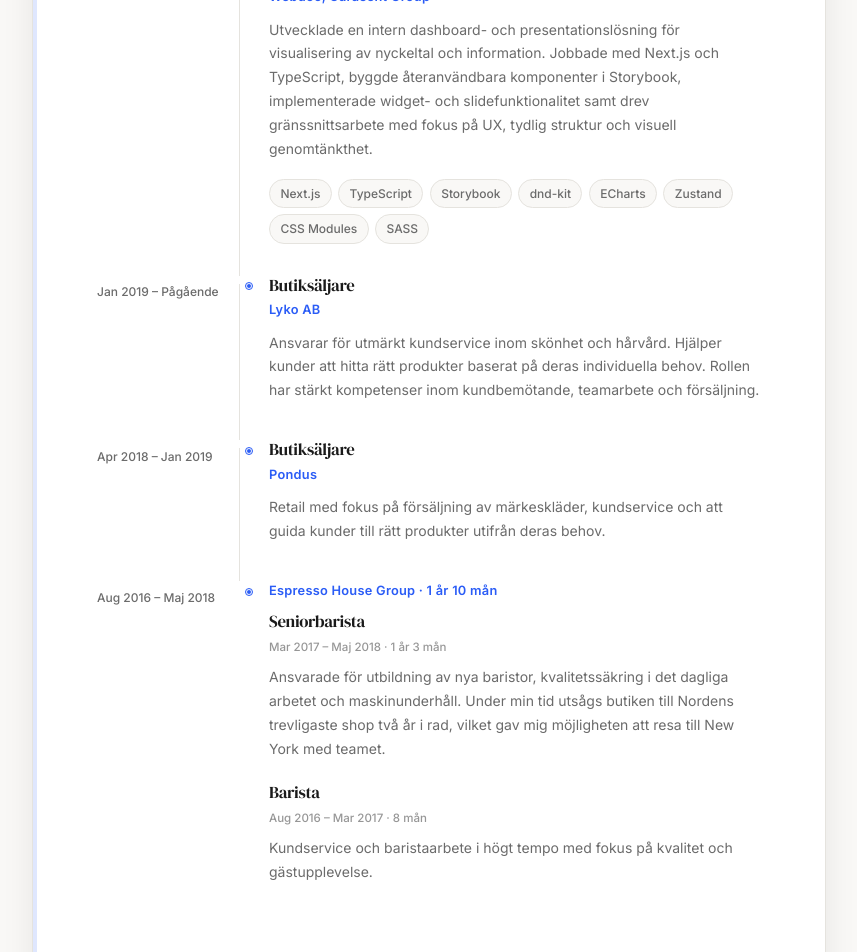
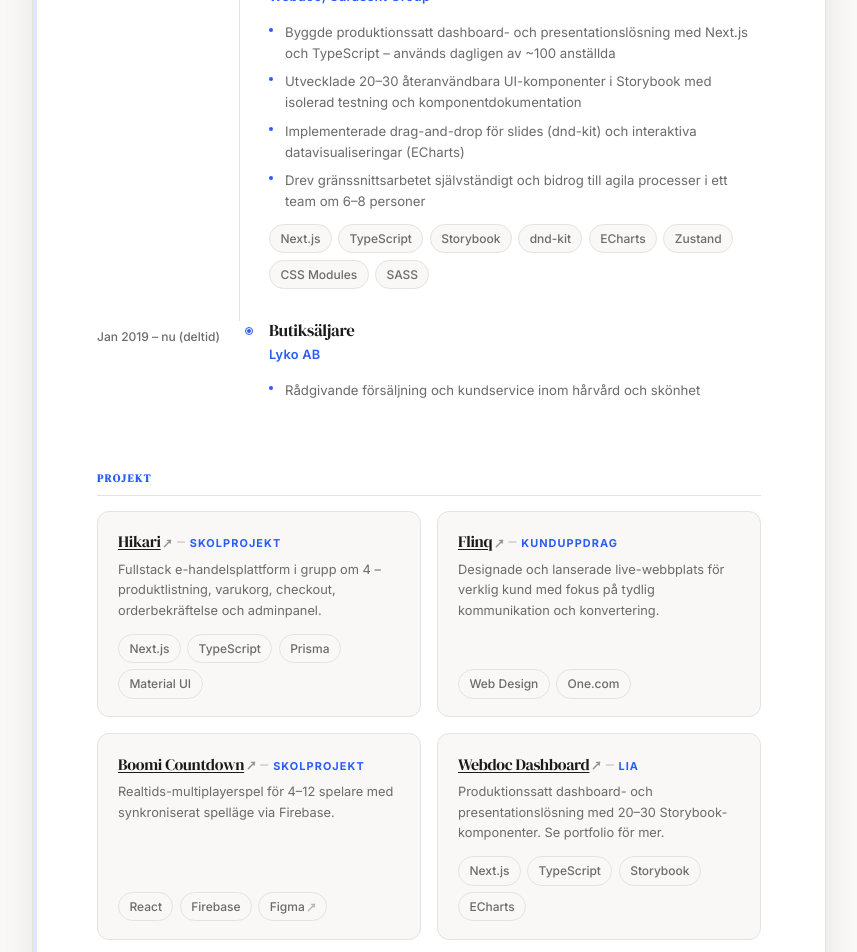
Before and after one commit to kaspvik/kaspervikstrom, a Next.js app: page /cv in a window 1280 px wide. Shown: the part 1520-2472 px from the top of the page, without its empty margins (211-1068 px from the left). Built offline with nearby package versions, Linux system fonts and the light colour scheme.

Commit message:
Enhance CV and project pages: add hover effects for project cards, update profile text, and improve project descriptions for clarity and engagement

```diff
--- a/src/app/cv/cv.module.css
+++ b/src/app/cv/cv.module.css
@@ -418,6 +418,22 @@
   flex-direction: column;
   gap: 0.3rem;
   background: var(--color-bg);
+  transition: border-color 0.15s, box-shadow 0.15s;
+}
+
+.projectCard:hover {
+  border-color: var(--color-accent);
+  box-shadow: 0 2px 10px rgba(0, 0, 0, 0.06);
+}
+
+.tagLink {
+  cursor: pointer;
+  transition: border-color 0.15s, color 0.15s;
+}
+
+.tagLink:hover {
+  border-color: var(--color-accent);
+  color: var(--color-accent);
 }
 
 .projectCategory {
--- a/src/app/cv/page.tsx
+++ b/src/app/cv/page.tsx
@@ -36,15 +36,6 @@ const liaStack = [
   "Zustand",
   "CSS Modules",
   "SASS",
-];
-
-const softSkills = [
-  "Kundservice & bemötande",
-  "Kommunikation",
-  "Marknadsföring",
-  "Eventplanering",
-  "Projektledning",
-  "Ledarskap",
 ];
 
 function MailIcon() {
@@ -136,6 +127,29 @@ function GlobeIcon() {
   );
 }
 
+function ExtLinkIcon() {
+  return (
+    <svg
+      width="9"
+      height="9"
+      viewBox="0 0 10 10"
+      fill="none"
+      stroke="currentColor"
+      strokeWidth="1.6"
+      strokeLinecap="round"
+      strokeLinejoin="round"
+      style={{
+        display: "inline",
+        verticalAlign: "middle",
+        marginLeft: "0.15em",
+        opacity: 0.45,
+      }}
+      aria-hidden>
+      <path d="M1.5 8.5L8.5 1.5M5 1.5h3v3" />
+    </svg>
+  );
+}
+
 export default function CVPage() {
   return (
     <div className={styles.root}>
@@ -220,34 +234,20 @@ export default function CVPage() {
                 </span>
               </div>
             </section>
-
-            <section className={styles.section}>
-              <h2 className={styles.sectionLabel}>Övriga färdigheter</h2>
-              <ul className={styles.bulletList}>
-                {softSkills.map((s) => (
-                  <li key={s}>{s}</li>
-                ))}
-              </ul>
-            </section>
           </aside>
 
           <div className={styles.main}>
             <section className={styles.section}>
               <h2 className={styles.sectionLabel}>Profil</h2>
               <p className={styles.profileText}>
-                Fullstackutbildad frontendutvecklare med ett genuint intresse
-                för UI, tillgänglighet och användarupplevelse. Jag är en person
-                som sprider energi och glädje i gruppen och trivs verkligen med
-                att jobba nära andra människor, oavsett om det är i ett team,
-                med kunder eller i ideella sammanhang.
-              </p>
-              <p className={styles.profileText}>
-                Jag trivs i skärningspunkten mellan kreativitet och struktur,
-                och är som bäst när jag får omvandla idéer och layouts till
-                moderna, genomtänkta produkter som faktiskt är enkla att
-                använda. Min bakgrund spänner över frontend-utveckling,
-                designsystem, kommunikation och projektledning, och jag lär mig
-                snabbt i nya sammanhang.
+                Frontendutvecklare med LIA på Webdoc (Carasent Group) där jag
+                byggde en produktionssatt dashboard- och presentationslösning
+                med Next.js, TypeScript och Storybook. Trivs i gränslandet
+                mellan design och kod – van att arbeta nära UX och omsätta
+                Figmaunderlag till välstrukturerade komponenter med hög visuell
+                kvalitet. Har erfarenhet av tvärfunktionella team och bidrar
+                aktivt till både tekniska diskussioner och ett bra klimat i
+                gruppen.
               </p>
             </section>
 
@@ -301,14 +301,27 @@ export default function CVPage() {
                   Frontendutvecklare – LIA
                 </h3>
                 <p className={styles.timelineOrg}>Webdoc, Carasent Group</p>
-                <p className={styles.timelineDesc}>
-                  Utvecklade en intern dashboard- och presentationslösning för
-                  visualisering av nyckeltal och information. Jobbade med
-                  Next.js och TypeScript, byggde återanvändbara komponenter i
-                  Storybook, implementerade widget- och slidefunktionalitet samt
-                  drev gränssnittsarbete med fokus på UX, tydlig struktur och
-                  visuell genomtänkthet.
-                </p>
+                <ul
+                  className={styles.bulletList}
+                  style={{ marginTop: "0.25rem" }}>
+                  <li>
+                    Byggde produktionssatt dashboard- och presentationslösning
+                    med Next.js och TypeScript – används dagligen av ~100
+                    anställda
+                  </li>
+                  <li>
+                    Utvecklade 20–30 återanvändbara UI-komponenter i Storybook
+                    med isolerad testning och komponentdokumentation
+                  </li>
+                  <li>
+                    Implementerade drag-and-drop för slides (dnd-kit) och
+                    interaktiva datavisualiseringar (ECharts)
+                  </li>
+                  <li>
+                    Drev gränssnittsarbetet självständigt och bidrog till agila
+                    processer i ett team om 6–8 personer
+                  </li>
+                </ul>
                 <div className={styles.tags} style={{ marginTop: "0.5rem" }}>
                   {liaStack.map((s) => (
                     <span key={s} className={styles.tag}>
@@ -322,72 +335,199 @@ export default function CVPage() {
             {/* Lyko */}
             <div className={styles.timelineItem}>
               <div className={styles.timelineMeta}>
-                <span className={styles.timelineDate}>Jan 2019 – Pågående</span>
+                <span className={styles.timelineDate}>
+                  Jan 2019 – nu (deltid)
+                </span>
               </div>
               <div className={styles.timelineContent}>
                 <h3 className={styles.timelineRole}>Butiksäljare</h3>
                 <p className={styles.timelineOrg}>Lyko AB</p>
-                <p className={styles.timelineDesc}>
-                  Ansvarar för utmärkt kundservice inom skönhet och hårvård.
-                  Hjälper kunder att hitta rätt produkter baserat på deras
-                  individuella behov. Rollen har stärkt kompetenser inom
-                  kundbemötande, teamarbete och försäljning.
-                </p>
-              </div>
-            </div>
-
-            {/* Pondus */}
-            <div className={styles.timelineItem}>
-              <div className={styles.timelineMeta}>
-                <span className={styles.timelineDate}>Apr 2018 – Jan 2019</span>
-              </div>
-              <div className={styles.timelineContent}>
-                <h3 className={styles.timelineRole}>Butiksäljare</h3>
-                <p className={styles.timelineOrg}>Pondus</p>
-                <p className={styles.timelineDesc}>
-                  Retail med fokus på försäljning av märkeskläder, kundservice
-                  och att guida kunder till rätt produkter utifrån deras behov.
-                </p>
-              </div>
-            </div>
-
-            {/* Espresso House – grouped */}
-            <div className={styles.timelineItem}>
-              <div className={styles.timelineMeta}>
-                <span className={styles.timelineDate}>Aug 2016 – Maj 2018</span>
-              </div>
-              <div className={styles.timelineContent}>
-                <p className={styles.timelineOrg}>
-                  Espresso House Group · 1 år 10 mån
-                </p>
-
-                <h3 className={styles.timelineRole}>Seniorbarista</h3>
-                <p className={styles.timelineSubDate}>
-                  Mar 2017 – Maj 2018 · 1 år 3 mån
-                </p>
-                <p className={styles.timelineDesc}>
-                  Ansvarade för utbildning av nya baristor, kvalitetssäkring i
-                  det dagliga arbetet och maskinunderhåll. Under min tid utsågs
-                  butiken till Nordens trevligaste shop två år i rad, vilket gav
-                  mig möjligheten att resa till New York med teamet.
-                </p>
-
-                <h3
-                  className={styles.timelineRole}
-                  style={{ marginTop: "0.75rem" }}>
-                  Barista
-                </h3>
-                <p className={styles.timelineSubDate}>
-                  Aug 2016 – Mar 2017 · 8 mån
-                </p>
-                <p className={styles.timelineDesc}>
-                  Kundservice och baristaarbete i högt tempo med fokus på
-                  kvalitet och gästupplevelse.
-                </p>
+                <ul
+                  className={styles.bulletList}
+                  style={{ marginTop: "0.25rem" }}>
+                  <li>
+                    Rådgivande försäljning och kundservice inom hårvård och
+                    skönhet
+                  </li>
+                </ul>
               </div>
             </div>
           </div>
         </section>
+
+        <section className={styles.section}>
+          <h2 className={styles.sectionLabel}>Projekt</h2>
+          <div className={styles.projectGrid}>
+            <div className={styles.projectCard}>
+              <div
+                style={{
+                  display: "flex",
+                  alignItems: "baseline",
+                  gap: "0.3rem",
+                  flexWrap: "wrap",
+                }}>
+                <h3 className={styles.projectName} style={{ margin: 0 }}>
+                  <a
+                    href="https://nextjs-webshop-ts-react-akarui.vercel.app/"
+                    target="_blank"
+                    rel="noopener noreferrer"
+                    style={{
+                      color: "inherit",
+                      textDecoration: "underline",
+                      textUnderlineOffset: "2px",
+                    }}>
+                    Hikari
+                    <ExtLinkIcon />
+                  </a>
+                </h3>
+                <span style={{ color: "var(--color-text-muted)", opacity: 0.35 }}>–</span>
+                <span className={styles.projectCategory}>Skolprojekt</span>
+              </div>
+              <p className={styles.projectDesc}>
+                Fullstack e-handelsplattform i grupp om 4 – produktlistning,
+                varukorg, checkout, orderbekräftelse och adminpanel.
+              </p>
+              <div
+                className={styles.tags}
+                style={{ marginTop: "auto", paddingTop: "0.5rem" }}>
+                <span className={styles.tag}>Next.js</span>
+                <span className={styles.tag}>TypeScript</span>
+                <span className={styles.tag}>Prisma</span>
+                <span className={styles.tag}>Material UI</span>
+              </div>
+            </div>
+
+            <div className={styles.projectCard}>
+              <div
+                style={{
+                  display: "flex",
+                  alignItems: "baseline",
+                  gap: "0.3rem",
+                  flexWrap: "wrap",
+                }}>
+                <h3 className={styles.projectName} style={{ margin: 0 }}>
+                  <a
+                    href="https://flinq.se/"
+                    target="_blank"
+                    rel="noopener noreferrer"
+                    style={{
+                      color: "inherit",
+                      textDecoration: "underline",
+                      textUnderlineOffset: "2px",
+                    }}>
+                    Flinq
+                    <ExtLinkIcon />
+                  </a>
+                </h3>
+                <span style={{ color: "var(--color-text-muted)", opacity: 0.35 }}>–</span>
+                <span className={styles.projectCategory}>Kunduppdrag</span>
+              </div>
+              <p className={styles.projectDesc}>
+                Designade och lanserade live-webbplats för verklig kund med
+                fokus på tydlig kommunikation och konvertering.
+              </p>
+              <div
+                className={styles.tags}
+                style={{ marginTop: "auto", paddingTop: "0.5rem" }}>
+                <span className={styles.tag}>Web Design</span>
+                <span className={styles.tag}>One.com</span>
+              </div>
+            </div>
+
+            <div className={styles.projectCard}>
+              <div
+                style={{
+                  display: "flex",
+                  alignItems: "baseline",
+                  gap: "0.3rem",
+                  flexWrap: "wrap",
+                }}>
+                <h3 className={styles.projectName} style={{ margin: 0 }}>
+                  <a
+                    href="https://boomi-countdown.vercel.app/"
+                    target="_blank"
+                    rel="noopener noreferrer"
+                    style={{
+                      color: "inherit",
+                      textDecoration: "underline",
+                      textUnderlineOffset: "2px",
+                    }}>
+                    Boomi Countdown
+                    <ExtLinkIcon />
+                  </a>
+                </h3>
+                <span style={{ color: "var(--color-text-muted)", opacity: 0.35 }}>–</span>
+                <span className={styles.projectCategory}>Skolprojekt</span>
+              </div>
+              <p className={styles.projectDesc}>
+                Realtids-multiplayerspel för 4–12 spelare med synkroniserat
+                spelläge via Firebase.
+              </p>
+              <div
+                className={styles.tags}
+                style={{ marginTop: "auto", paddingTop: "0.5rem" }}>
+                <span className={styles.tag}>React</span>
+                <span className={styles.tag}>Firebase</span>
+                <a
+                  href="https://www.figma.com/design/tYiUJVHlg6IAlJMTxUxRn0/Boomi?node-id=0-1&t=njOSmugY4CDMoU9N-1"
+                  target="_blank"
+                  rel="noopener noreferrer"
+                  className={`${styles.tag} ${styles.tagLink}`}
+                  style={{ textDecoration: "none" }}>
+                  Figma
+                  <ExtLinkIcon />
+                </a>
+              </div>
+            </div>
+
+            <div className={styles.projectCard}>
+              <div
+                style={{
+                  display: "flex",
+                  alignItems: "baseline",
+                  gap: "0.3rem",
+                  flexWrap: "wrap",
+                }}>
+                <h3 className={styles.projectName} style={{ margin: 0 }}>
+                  <a
+                    href="https://kaspervikstrom.se"
+                    target="_blank"
+                    rel="noopener noreferrer"
+                    style={{
+                      color: "inherit",
+                      textDecoration: "underline",
+                      textUnderlineOffset: "2px",
+                    }}>
+                    Webdoc Dashboard
+                    <ExtLinkIcon />
+                  </a>
+                </h3>
+                <span style={{ color: "var(--color-text-muted)", opacity: 0.35 }}>–</span>
+                <span className={styles.projectCategory}>LIA</span>
+              </div>
+              <p className={styles.projectDesc}>
+                Produktionssatt dashboard- och presentationslösning med 20–30
+                Storybook-komponenter. Se portfolio för mer.
+              </p>
+              <div
+                className={styles.tags}
+                style={{ marginTop: "auto", paddingTop: "0.5rem" }}>
+                <span className={styles.tag}>Next.js</span>
+                <span className={styles.tag}>TypeScript</span>
+                <span className={styles.tag}>Storybook</span>
+                <span className={styles.tag}>ECharts</span>
+              </div>
+            </div>
+          </div>
+        </section>
+      </div>
+
+      {/* ─────────────────── SIDA 3 ─────────────────── */}
+      <div className={`${styles.page} ${styles.pageInner}`}>
+        <div className={styles.pageRunning}>
+          <span className={styles.pageRunningMonogram}>KV</span>
+          <span className={styles.pageRunningName}>Kasper Vikström</span>
+        </div>
 
         <section className={styles.section}>
           <h2 className={styles.sectionLabel}>Ideellt arbete</h2>
@@ -421,14 +561,6 @@ export default function CVPage() {
             </div>
           </div>
         </section>
-      </div>
-
-      {/* ─────────────────── SIDA 3 ─────────────────── */}
-      <div className={`${styles.page} ${styles.pageInner}`}>
-        <div className={styles.pageRunning}>
-          <span className={styles.pageRunningMonogram}>KV</span>
-          <span className={styles.pageRunningName}>Kasper Vikström</span>
-        </div>
 
         <section className={styles.section}>
           <h2 className={styles.sectionLabel}>Utbildning</h2>
@@ -446,23 +578,6 @@ export default function CVPage() {
                   form, funktion och användarupplevelse. HTML, CSS, JavaScript
                   och TypeScript samt API:er, databaser och komponentbibliotek i
                   agila projekt.
-                </p>
-              </div>
-            </div>
-
-            <div className={styles.timelineItem}>
-              <div className={styles.timelineMeta}>
-                <span className={styles.timelineDate}>Jun 2024 – Aug 2024</span>
-              </div>
-              <div className={styles.timelineContent}>
-                <h3 className={styles.timelineRole}>
-                  Risk- och kriskommunikation
-                </h3>
-                <p className={styles.timelineOrg}>Örebro Universitet</p>
-                <p className={styles.timelineDesc}>
-                  Grunderna i risk- och krishantering samt strategisk
-                  kommunikation. Praktisk träning i klarspråk och
-                  beredskapsplaner.
                 </p>
               </div>
             </div>
--- a/src/messages/sv.json
+++ b/src/messages/sv.json
@@ -110,7 +110,7 @@
       "stackTitle": "Teknikstack"
     },
     "boomi": {
-      "liveDemo": "Live demo",
+      "liveDemo": "Besök sidan",
       "category": "Examensprojekt",
       "intro": "Ett snabbt och socialt sällskapsspel för 4–12 spelare. Spelarna ansluter via mobil eller dator till ett gemensamt rum där en pixlad bombvarelse Boomi, skickas runt under en 60-sekundersrunda. En spelare placerar Boomi i hemlighet, och alla andra försöker lista ut vem.",
       "roleTitle": "Min roll",
@@ -152,7 +152,7 @@
       "outcome": "Slutresultatet blev en webbplats som klienten blev nöjd med och som uppfyllde sitt syfte på ett tydligt sätt. Det jag tog med mig från projektet var framför allt att ett bra resultat inte alltid handlar om att ha full frihet tekniskt, utan om att kunna anpassa sig, prioritera rätt och skapa värde utifrån de förutsättningar man har."
     },
     "akarui": {
-      "liveDemo": "Live demo",
+      "liveDemo": "Besök sidan",
       "category": "Grupprojekt",
       "intro": "En fullstack e-handelsapplikation för ett fiktivt ljusvarumärke. Projektet gjordes i grupp och innehåller en komplett webshop med produktlistning, varukorg, checkout, orderbekräftelse och en adminpanel för produkthantering.",
       "stackTitle": "Teknikstack",
```
Also changed, not shown: src/app/projects/boomi/page.tsx (+46 -6 lines).
